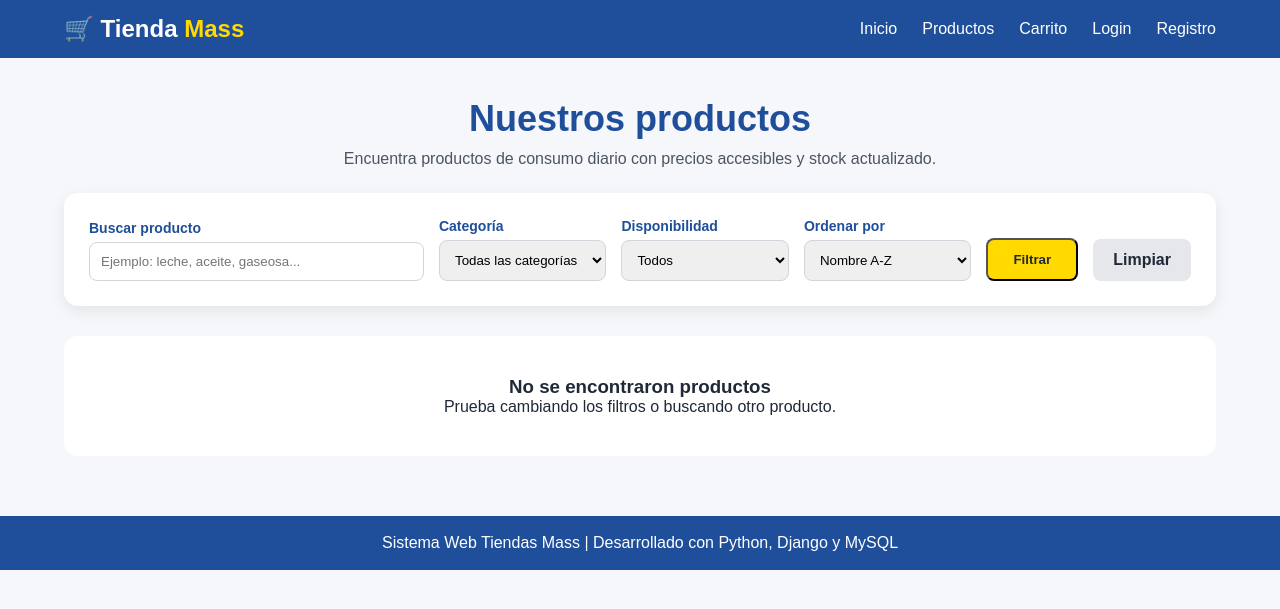
After one commit to Danmedflo/Tiendas-Mass, a Django app: page /productos/ in a window 1280 px wide. The commit adds this page. Shown: the top 609 px of the page. Run offline with Django 5.2, Linux system fonts and the light colour scheme; data that the repository does not hold is empty.

Commit message:
implementar catalogo de productos con filtros

```diff
--- /dev/null
+++ b/apps/catalog/urls.py
@@ -0,0 +1,17 @@
+"""
+Archivo: urls.py
+Aplicación: catalog
+Proyecto: Sistema Web Tiendas Mass
+Autor: Daniel Medina
+Descripción: Define las rutas del catálogo de productos.
+"""
+
+from django.urls import path
+from . import views
+
+app_name = 'catalog'
+
+urlpatterns = [
+    path('productos/', views.product_list, name='product_list'),
+    path('productos/<int:producto_id>/', views.product_detail, name='product_detail'),
+]
--- a/apps/catalog/views.py
+++ b/apps/catalog/views.py
@@ -1,3 +1,77 @@
-from django.shortcuts import render
+"""
+Archivo: views.py
+Aplicación: catalog
+Proyecto: Sistema Web Tiendas Mass
+Autor: Daniel Medina
+Descripción: Define las vistas para consultar productos, aplicar filtros y ver detalles.
+"""
 
-# Create your views here.
+from django.db.models import Q
+from django.shortcuts import get_object_or_404, render
+
+from .models import Categoria, Producto
+
+
+def product_list(request):
+    """
+    Muestra el catálogo de productos activos con búsqueda, filtros y ordenamiento.
+    """
+
+    productos = Producto.objects.select_related('categoria').filter(activo=True)
+    categorias = Categoria.objects.filter(activo=True)
+
+    busqueda = request.GET.get('q', '').strip()
+    categoria_id = request.GET.get('categoria', '')
+    disponibilidad = request.GET.get('disponibilidad', '')
+    ordenar = request.GET.get('ordenar', 'nombre')
+
+    if busqueda:
+        productos = productos.filter(
+            Q(nombre__icontains=busqueda) |
+            Q(codigo__icontains=busqueda) |
+            Q(descripcion__icontains=busqueda)
+        )
+
+    if categoria_id:
+        productos = productos.filter(categoria_id=categoria_id)
+
+    if disponibilidad == 'disponible':
+        productos = productos.filter(stock__gt=0)
+
+    if disponibilidad == 'agotado':
+        productos = productos.filter(stock=0)
+
+    ordenamientos_validos = {
+        'nombre': 'nombre',
+        'precio_menor': 'precio',
+        'precio_mayor': '-precio',
+        'stock': '-stock',
+        'recientes': '-fecha_creacion',
+    }
+
+    productos = productos.order_by(ordenamientos_validos.get(ordenar, 'nombre'))
+
+    context = {
+        'productos': productos,
+        'categorias': categorias,
+        'busqueda': busqueda,
+        'categoria_id': categoria_id,
+        'disponibilidad': disponibilidad,
+        'ordenar': ordenar,
+    }
+
+    return render(request, 'catalog/product_list.html', context)
+
+
+def product_detail(request, producto_id):
+    """
+    Muestra la información detallada de un producto seleccionado.
+    """
+
+    producto = get_object_or_404(
+        Producto.objects.select_related('categoria'),
+        id=producto_id,
+        activo=True
+    )
+
+    return render(request, 'catalog/product_detail.html', {'producto': producto})
--- a/config/urls.py
+++ b/config/urls.py
@@ -14,6 +14,7 @@ from django.conf.urls.static import static
 urlpatterns = [
     path('admin/', admin.site.urls),
     path('', include('apps.core.urls')),
+    path('', include('apps.catalog.urls')),
 ]
 
 
--- a/static/css/styles.css
+++ b/static/css/styles.css
@@ -137,3 +137,307 @@ body {
         grid-template-columns: 1fr;
     }
 }
+
+/* Estilos del catálogo de productos */
+
+.page-header {
+    width: 90%;
+    max-width: 1200px;
+    margin: 40px auto 20px;
+    text-align: center;
+}
+
+.page-header h1 {
+    color: #1f4f9a;
+    font-size: 36px;
+    margin-bottom: 10px;
+}
+
+.page-header p {
+    color: #4b5563;
+}
+
+.filter-section {
+    width: 90%;
+    max-width: 1200px;
+    margin: 25px auto;
+    background-color: #ffffff;
+    padding: 25px;
+    border-radius: 14px;
+    box-shadow: 0 5px 15px rgba(0,0,0,0.08);
+}
+
+.filter-form {
+    display: grid;
+    grid-template-columns: 2fr 1fr 1fr 1fr auto auto;
+    gap: 15px;
+    align-items: end;
+}
+
+.form-group {
+    display: flex;
+    flex-direction: column;
+    gap: 6px;
+}
+
+.form-group label {
+    font-size: 14px;
+    font-weight: bold;
+    color: #1f4f9a;
+}
+
+.form-group input,
+.form-group select {
+    padding: 11px;
+    border: 1px solid #d1d5db;
+    border-radius: 8px;
+    outline: none;
+}
+
+.form-group input:focus,
+.form-group select:focus {
+    border-color: #1f4f9a;
+}
+
+.btn-secondary {
+    background-color: #e5e7eb;
+    color: #1f2937;
+    padding: 12px 20px;
+    border-radius: 8px;
+    text-decoration: none;
+    font-weight: bold;
+    text-align: center;
+}
+
+.product-grid {
+    width: 90%;
+    max-width: 1200px;
+    margin: 30px auto 60px;
+    display: grid;
+    grid-template-columns: repeat(4, 1fr);
+    gap: 24px;
+}
+
+.product-card {
+    background-color: #ffffff;
+    border-radius: 14px;
+    overflow: hidden;
+    box-shadow: 0 5px 15px rgba(0,0,0,0.08);
+    transition: transform 0.2s ease;
+}
+
+.product-card:hover {
+    transform: translateY(-5px);
+}
+
+.product-image {
+    height: 190px;
+    background-color: #f3f4f6;
+    display: flex;
+    align-items: center;
+    justify-content: center;
+}
+
+.product-image img {
+    width: 100%;
+    height: 100%;
+    object-fit: contain;
+    padding: 15px;
+}
+
+.no-image {
+    font-size: 55px;
+}
+
+.no-image.large {
+    font-size: 120px;
+}
+
+.product-info {
+    padding: 18px;
+}
+
+.category-label {
+    display: inline-block;
+    background-color: #fff4bf;
+    color: #1f4f9a;
+    padding: 5px 9px;
+    border-radius: 20px;
+    font-size: 12px;
+    font-weight: bold;
+    margin-bottom: 10px;
+}
+
+.product-info h3 {
+    color: #1f2937;
+    margin-bottom: 8px;
+    font-size: 18px;
+}
+
+.product-description {
+    color: #6b7280;
+    font-size: 14px;
+    min-height: 40px;
+}
+
+.product-price {
+    color: #1f4f9a;
+    font-size: 22px;
+    font-weight: bold;
+    margin-top: 12px;
+}
+
+.stock {
+    margin-top: 8px;
+    font-size: 14px;
+    font-weight: bold;
+}
+
+.available {
+    color: #15803d;
+}
+
+.unavailable {
+    color: #b91c1c;
+}
+
+.stock-warning,
+.expiry-warning {
+    margin-top: 6px;
+    font-size: 13px;
+    color: #b45309;
+    font-weight: bold;
+}
+
+.product-actions {
+    display: flex;
+    gap: 10px;
+    margin-top: 16px;
+}
+
+.btn-detail,
+.btn-cart,
+.btn-disabled {
+    flex: 1;
+    padding: 10px;
+    border-radius: 8px;
+    text-align: center;
+    text-decoration: none;
+    border: none;
+    font-weight: bold;
+    cursor: pointer;
+}
+
+.btn-detail {
+    background-color: #1f4f9a;
+    color: white;
+}
+
+.btn-cart {
+    background-color: #ffd900;
+    color: #1f2937;
+}
+
+.btn-disabled {
+    background-color: #d1d5db;
+    color: #6b7280;
+    cursor: not-allowed;
+}
+
+.empty-state {
+    grid-column: 1 / -1;
+    background-color: #ffffff;
+    padding: 40px;
+    text-align: center;
+    border-radius: 14px;
+}
+
+/* Detalle de producto */
+
+.detail-container {
+    width: 90%;
+    max-width: 1100px;
+    margin: 50px auto;
+    display: grid;
+    grid-template-columns: 1fr 1fr;
+    gap: 35px;
+    background-color: #ffffff;
+    padding: 35px;
+    border-radius: 16px;
+    box-shadow: 0 5px 15px rgba(0,0,0,0.08);
+}
+
+.detail-image {
+    background-color: #f3f4f6;
+    border-radius: 14px;
+    min-height: 380px;
+    display: flex;
+    justify-content: center;
+    align-items: center;
+}
+
+.detail-image img {
+    width: 100%;
+    height: 380px;
+    object-fit: contain;
+    padding: 20px;
+}
+
+.detail-info h1 {
+    color: #1f4f9a;
+    font-size: 34px;
+    margin: 12px 0;
+}
+
+.detail-code,
+.detail-date {
+    color: #6b7280;
+    margin-bottom: 12px;
+}
+
+.detail-description {
+    color: #374151;
+    line-height: 1.6;
+    margin: 20px 0;
+}
+
+.detail-price {
+    font-size: 34px;
+    color: #1f4f9a;
+    font-weight: bold;
+}
+
+.detail-actions {
+    margin-top: 25px;
+    display: flex;
+    gap: 15px;
+}
+
+@media (max-width: 1000px) {
+    .filter-form {
+        grid-template-columns: 1fr 1fr;
+    }
+
+    .product-grid {
+        grid-template-columns: repeat(2, 1fr);
+    }
+
+    .detail-container {
+        grid-template-columns: 1fr;
+    }
+}
+
+@media (max-width: 600px) {
+    .filter-form {
+        grid-template-columns: 1fr;
+    }
+
+    .product-grid {
+        grid-template-columns: 1fr;
+    }
+
+    .detail-actions,
+    .product-actions {
+        flex-direction: column;
+    }
+}
--- a/templates/base.html
+++ b/templates/base.html
@@ -25,8 +25,8 @@ Descripción: Plantilla base reutilizable para todas las páginas del sistema.
         </a>
 
         <ul class="nav-links">
-            <li><a href="#">Inicio</a></li>
-            <li><a href="#">Productos</a></li>
+            <li><a href="{% url 'core:home' %}">Inicio</a></li>
+            <li><a href="{% url 'catalog:product_list' %}">Productos</a></li>
             <li><a href="#">Carrito</a></li>
             <li><a href="#">Login</a></li>
             <li><a href="#">Registro</a></li>
--- /dev/null
+++ b/templates/catalog/product_list.html
@@ -0,0 +1,144 @@
+<!--
+Archivo: product_list.html
+Aplicación: catalog
+Proyecto: Sistema Web Tiendas Mass
+Autor: Daniel Medina
+Descripción: Vista del catálogo de productos con filtros, búsqueda y ordenamiento.
+-->
+
+{% extends 'base.html' %}
+
+{% block title %}Productos | Tiendas Mass{% endblock %}
+
+{% block content %}
+
+<section class="page-header">
+    <h1>Nuestros productos</h1>
+    <p>Encuentra productos de consumo diario con precios accesibles y stock actualizado.</p>
+</section>
+
+<section class="filter-section">
+    <form method="get" class="filter-form">
+
+        <div class="form-group">
+            <label for="q">Buscar producto</label>
+            <input
+                type="text"
+                id="q"
+                name="q"
+                placeholder="Ejemplo: leche, aceite, gaseosa..."
+                value="{{ busqueda }}"
+            >
+        </div>
+
+        <div class="form-group">
+            <label for="categoria">Categoría</label>
+            <select name="categoria" id="categoria">
+                <option value="">Todas las categorías</option>
+
+                {% for categoria in categorias %}
+                    <option value="{{ categoria.id }}"
+                        {% if categoria_id == categoria.id|stringformat:"s" %}selected{% endif %}
+                    >
+                        {{ categoria.nombre }}
+                    </option>
+                {% endfor %}
+            </select>
+        </div>
+
+        <div class="form-group">
+            <label for="disponibilidad">Disponibilidad</label>
+            <select name="disponibilidad" id="disponibilidad">
+                <option value="">Todos</option>
+                <option value="disponible" {% if disponibilidad == 'disponible' %}selected{% endif %}>
+                    Disponible
+                </option>
+                <option value="agotado" {% if disponibilidad == 'agotado' %}selected{% endif %}>
+                    Agotado
+                </option>
+            </select>
+        </div>
+
+        <div class="form-group">
+            <label for="ordenar">Ordenar por</label>
+            <select name="ordenar" id="ordenar">
+                <option value="nombre" {% if ordenar == 'nombre' %}selected{% endif %}>Nombre A-Z</option>
+                <option value="precio_menor" {% if ordenar == 'precio_menor' %}selected{% endif %}>Precio menor</option>
+                <option value="precio_mayor" {% if ordenar == 'precio_mayor' %}selected{% endif %}>Precio mayor</option>
+                <option value="stock" {% if ordenar == 'stock' %}selected{% endif %}>Mayor stock</option>
+                <option value="recientes" {% if ordenar == 'recientes' %}selected{% endif %}>Más recientes</option>
+            </select>
+        </div>
+
+        <button type="submit" class="btn-primary">Filtrar</button>
+        <a href="{% url 'catalog:product_list' %}" class="btn-secondary">Limpiar</a>
+
+    </form>
+</section>
+
+<section class="product-grid">
+
+    {% for producto in productos %}
+
+        <article class="product-card">
+
+            <div class="product-image">
+                {% if producto.imagen %}
+                    <img src="{{ producto.imagen.url }}" alt="{{ producto.nombre }}">
+                {% else %}
+                    <div class="no-image">🛒</div>
+                {% endif %}
+            </div>
+
+            <div class="product-info">
+                <span class="category-label">{{ producto.categoria.nombre }}</span>
+
+                <h3>{{ producto.nombre }}</h3>
+
+                <p class="product-description">
+                    {{ producto.descripcion|default:"Producto disponible en Tienda Mass."|truncatewords:14 }}
+                </p>
+
+                <p class="product-price">S/ {{ producto.precio }}</p>
+
+                {% if producto.stock > 0 %}
+                    <p class="stock available">Stock: {{ producto.stock }}</p>
+                {% else %}
+                    <p class="stock unavailable">Agotado</p>
+                {% endif %}
+
+                {% if producto.tiene_stock_bajo %}
+                    <p class="stock-warning">⚠ Stock bajo</p>
+                {% endif %}
+
+                {% if producto.esta_por_vencer %}
+                    <p class="expiry-warning">⏰ Próximo a vencer</p>
+                {% endif %}
+
+                <div class="product-actions">
+                    <a href="{% url 'catalog:product_detail' producto.id %}" class="btn-detail">
+                        Ver detalle
+                    </a>
+
+                    {% if producto.stock > 0 %}
+                        <a href="#" class="btn-cart">Agregar</a>
+                    {% else %}
+                        <button class="btn-disabled" disabled>No disponible</button>
+                    {% endif %}
+                </div>
+            </div>
+
+        </article>
+
+    {% empty %}
+
+        <div class="empty-state">
+            <h3>No se encontraron productos</h3>
+            <p>Prueba cambiando los filtros o buscando otro producto.</p>
+        </div>
+
+    {% endfor %}
+
+</section>
+
+{% endblock %}
--- a/templates/core/home.html
+++ b/templates/core/home.html
@@ -19,7 +19,7 @@ Descripción: Página principal del sistema web de ventas online.
             Compra productos de consumo diario desde casa de manera rápida,
             segura y sencilla.
         </p>
-        <a href="#" class="btn-primary">Ver productos</a>
+        <a href="{% url 'catalog:product_list' %}" class="btn-primary">Ver productos</a>
     </div>
 </section>
 
```
Also changed, not shown: templates/catalog/product_detail.html (added, +59 -0 lines).
